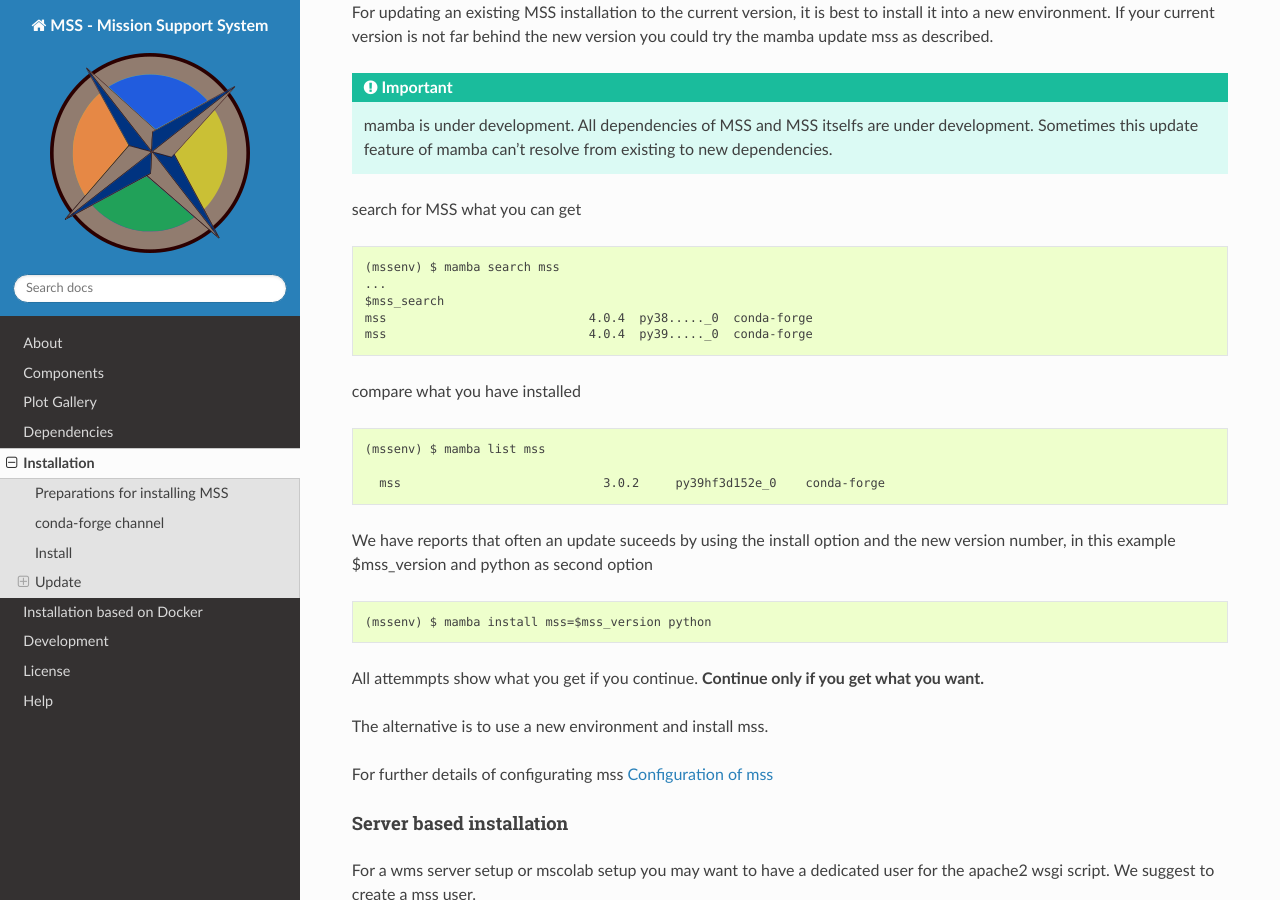
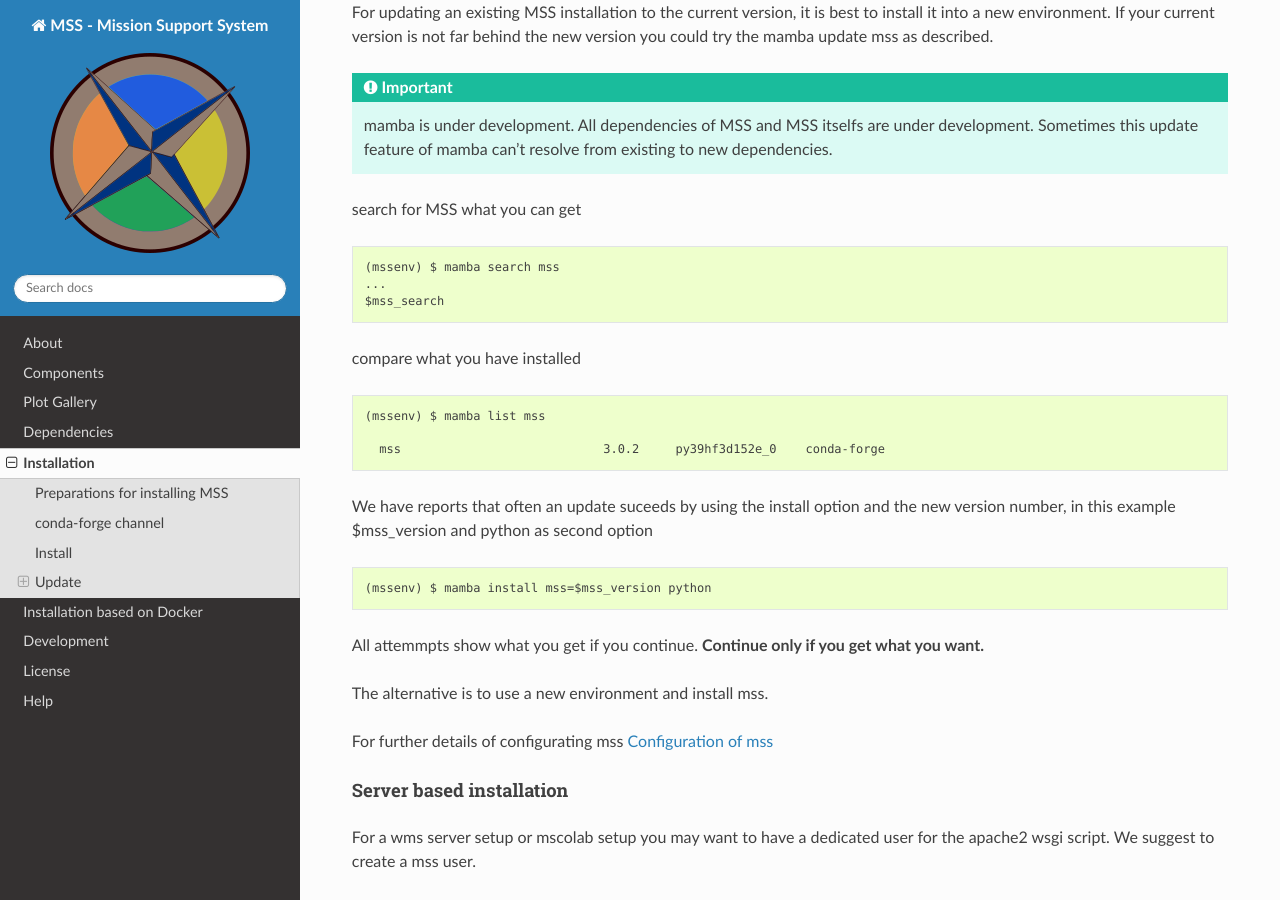
Before and after one commit to Open-MSS/MSS, a Sphinx documentation site: the page built from docs/installation.rst, in a window 1280 px wide and 900 px high, scrolled down 1725 px. Built offline with Sphinx 7.4.7 and the Read the Docs theme 2.0.0, drawn with Linux system fonts in a browser that asks for light colours; pages that are not in the unit, such as notebooks, are missing from menus; the version number could not be read and is left out.

Commit message:
removed some old lines, prefered is the $mss_search

```diff
--- a/docs/installation.rst
+++ b/docs/installation.rst
@@ -93,8 +93,7 @@ search for MSS what you can get ::
    (mssenv) $ mamba search mss
    ...
    $mss_search
-   mss                            4.0.4  py38....._0  conda-forge
-   mss                            4.0.4  py39....._0  conda-forge
+
 
 compare what you have installed ::
 
```
